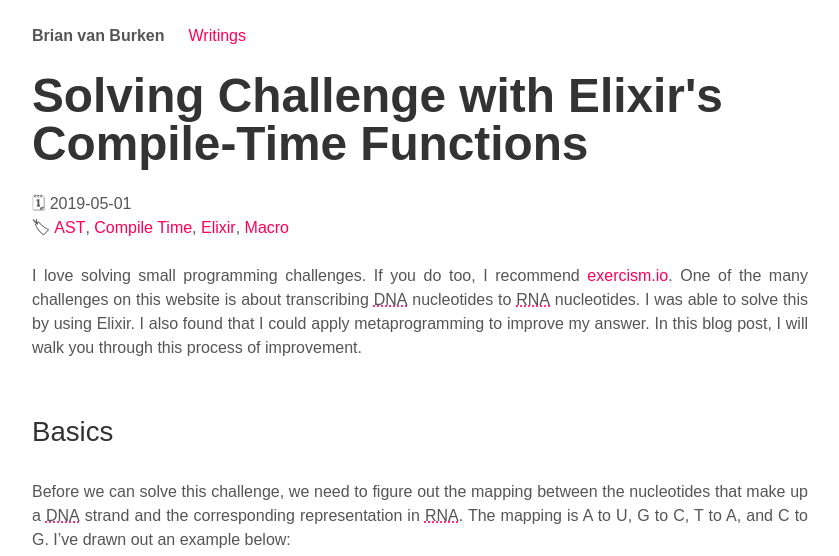
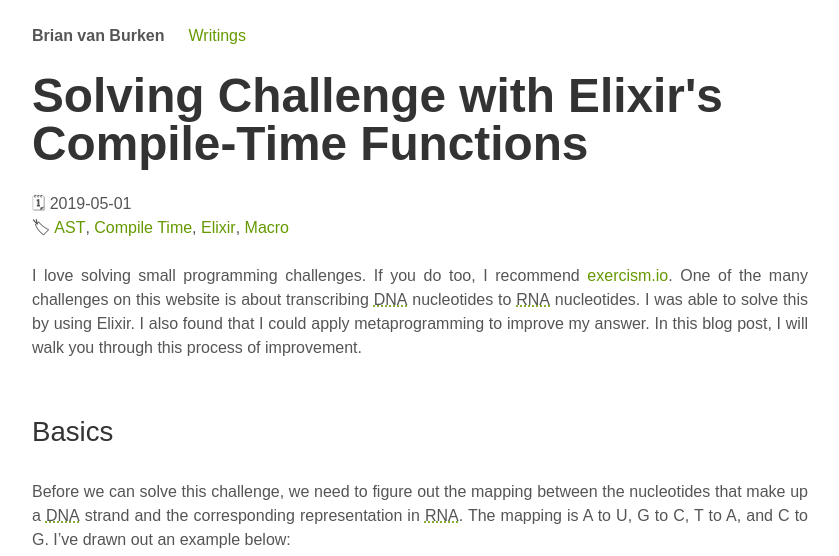
Before and after one commit to brianvanburken/brianvanburken.github.io, a Jekyll site: the page built from _posts/2019-05-01-solving-challenges-with-elixirs-compile-time-function.md, in a window 1280 px wide. Shown: the top 556 px of the page, without its empty margins (220-1059 px from the left). Built offline with Jekyll 4.4.1, drawn with Linux system fonts in a browser that asks for light colours; grey boxes are pictures that could not be loaded.

Commit message:
Change primary color to a green that confirms with WCAG standards

```diff
--- a/_sass/settings/colors.scss
+++ b/_sass/settings/colors.scss
@@ -1 +1 @@
-$primary: #FF0055;
+$primary: #669900;
```
